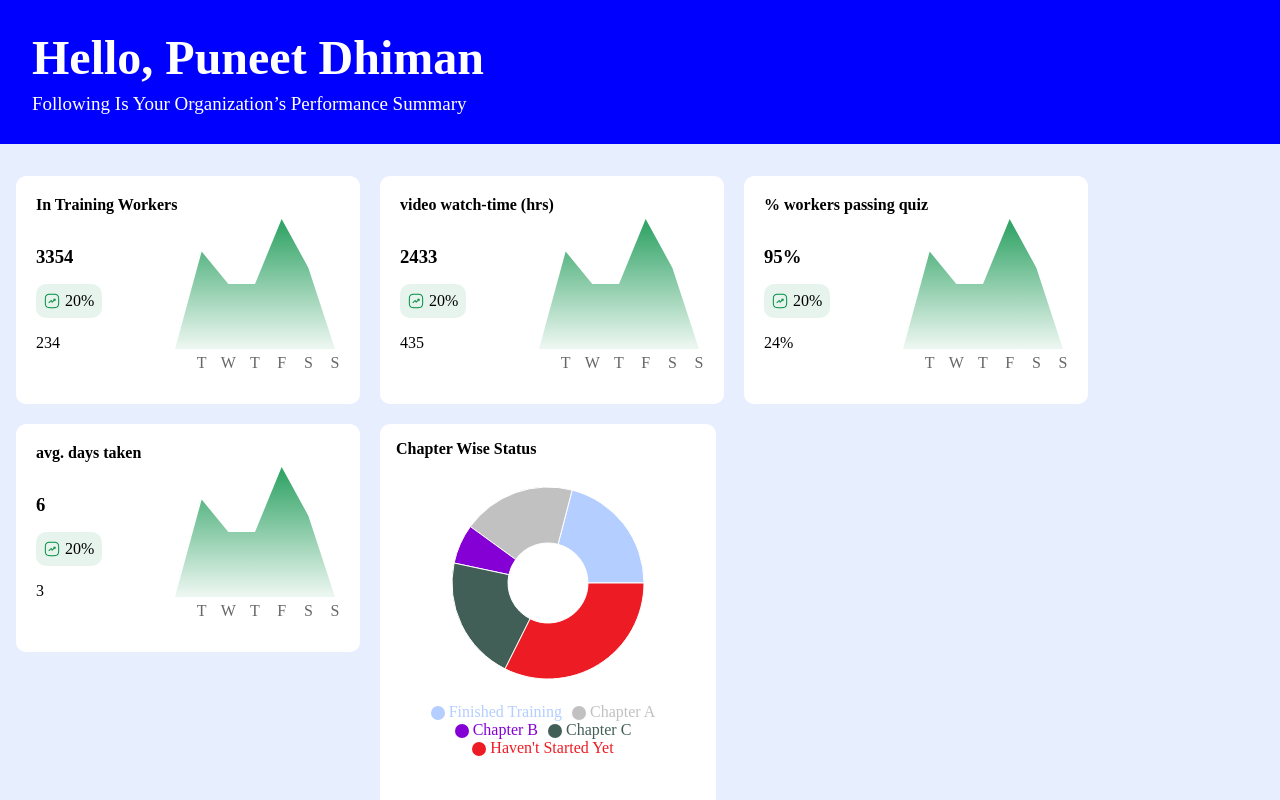
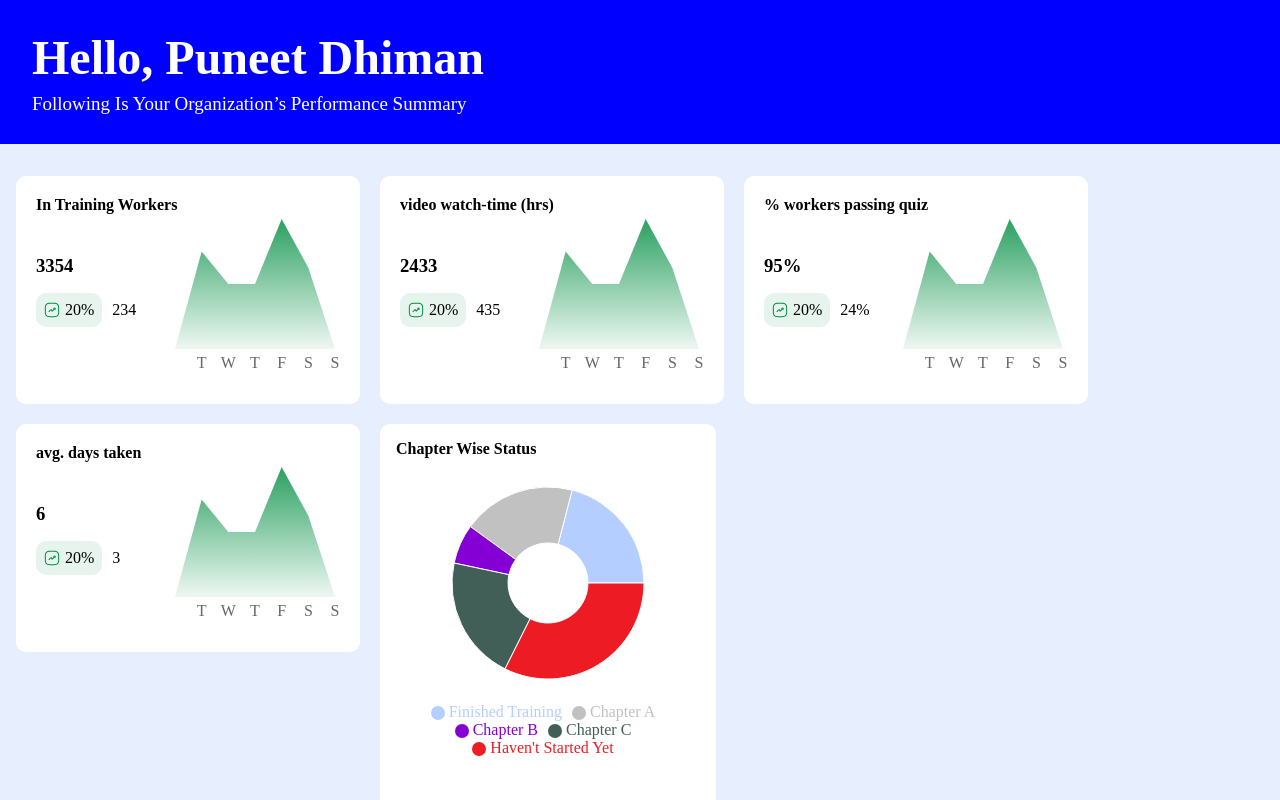
Before and after one commit to madhavsingh203/chaabi, a React (Create React App) app: page / in a window 1280 px wide. Shown: the top 800 px of the page. Built offline with nearby package versions, Linux system fonts and the light colour scheme.

Commit message:
minute stuff

```diff
--- a/src/components/Card/Card.jsx
+++ b/src/components/Card/Card.jsx
@@ -18,7 +18,11 @@ const Card = ({title,value,number,chipColor}) => {
       }}>
         <div className="card-left">
           <h3>{value}</h3>
-          <div>
+          <div style={{
+            display:'flex',
+            alignItems:'center',
+            gap:'10px'
+          }}>
             <Chip number={number}/>
              <p>{number}</p>
              </div>
--- a/src/components/Dashboard/Dashboard.jsx
+++ b/src/components/Dashboard/Dashboard.jsx
@@ -19,8 +19,8 @@ const Dashboard = () => {
         <Grid container mt={2} p={2} className="top-grid">
 
              {barCardData.map((item,index)=>
-             <Grid item>
-          <Card key={index} title={item.title} value={item.value} number={item.number} chipColor={item.chipColor}/>
+             <Grid key={index} item>
+          <Card  title={item.title} value={item.value} number={item.number} chipColor={item.chipColor}/>
           </Grid>
           )}
 
--- a/src/components/Sidebar/Sidebar.jsx
+++ b/src/components/Sidebar/Sidebar.jsx
@@ -60,8 +60,8 @@ const Sider = () => {
       </div>
       <div className="sidebar-bottom">
         <ul>
-          {sidebarMenu.map((item) => (
-            <li>
+          {sidebarMenu.map((item,index) => (
+            <li key={index}>
               <img src={item.icon} />
               <p>{item.title}</p>
             </li>
```
